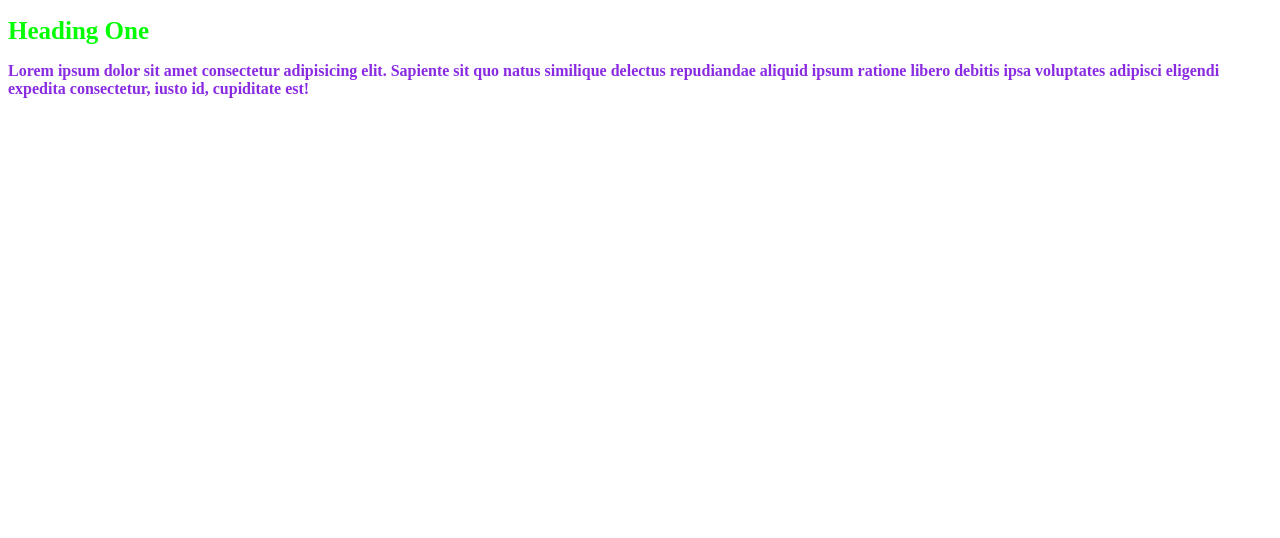
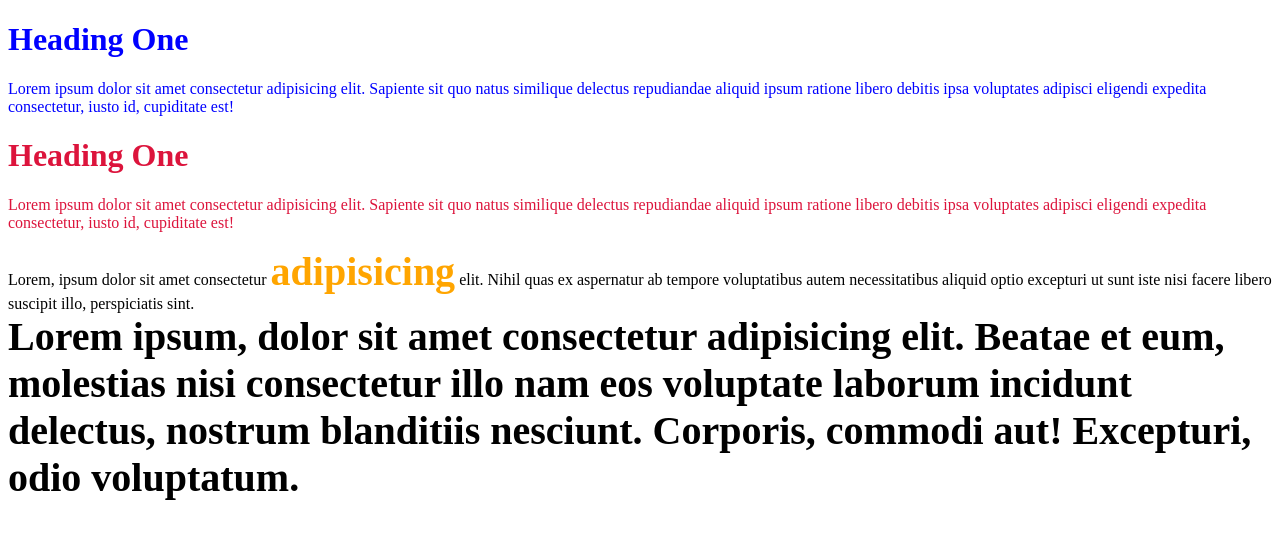
Before and after one commit to ShazamWarlock/Internship_training_projects, a plain HTML site: page index.html in a window 1280 px wide. Drawn offline with Linux system fonts and the light colour scheme.

Commit message:
class selector

```diff
--- a/index.html
+++ b/index.html
@@ -6,23 +6,36 @@
     <meta name="viewport" content="width=device-width, initial-scale=1.0">
     <title>Full stack Sessions</title>
     <style>
-        h1{
-            color:red;
-            font-size: 25px;
+        .one{
+            color:blue;
         }
-        p{
-            color:blueviolet;
+        .two{
+            color:crimson;
+        }
+        .orange{
+            color:orange;
+        }
+        .big{
+            font-size: 40px;
             font-weight: 900;
-        }
-        #first{
-            color:lime;
         }
     </style>
 </head>
 <body>
-    <h1 id="first">Heading One</h1>
-    <p>
+    <h1 class="one">Heading One</h1>
+    <p class="one">
         Lorem ipsum dolor sit amet consectetur adipisicing elit. Sapiente sit quo natus similique delectus repudiandae aliquid ipsum ratione libero debitis ipsa voluptates adipisci eligendi expedita consectetur, iusto id, cupiditate est!
     </p>
+    <h1 class="two">Heading One</h1>
+    <p class="two">
+        Lorem ipsum dolor sit amet consectetur adipisicing elit. Sapiente sit quo natus similique delectus repudiandae aliquid ipsum ratione libero debitis ipsa voluptates adipisci eligendi expedita consectetur, iusto id, cupiditate est!
+    </p>
+    <div>
+        Lorem, ipsum dolor sit amet consectetur
+        <b class="orange big">adipisicing</b> elit. Nihil quas ex aspernatur ab tempore voluptatibus autem necessitatibus aliquid optio excepturi ut sunt iste nisi facere libero suscipit illo, perspiciatis sint.
+    </div>
+    <span class="big">
+        Lorem ipsum, dolor sit amet consectetur adipisicing elit. Beatae et eum, molestias nisi consectetur illo nam eos voluptate laborum incidunt delectus, nostrum blanditiis nesciunt. Corporis, commodi aut! Excepturi, odio voluptatum.
+    </span>
 </body>
 </html>
```
